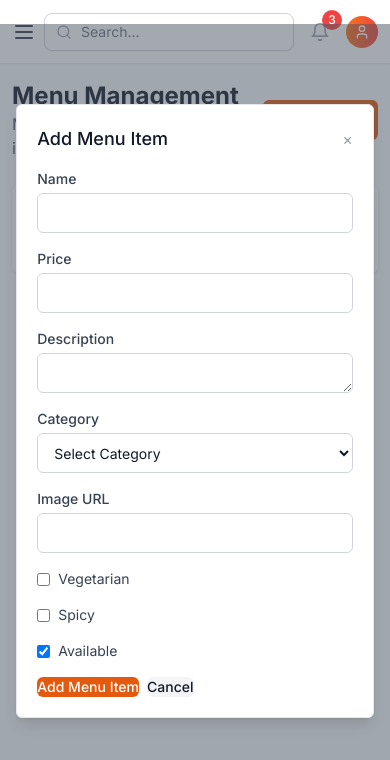
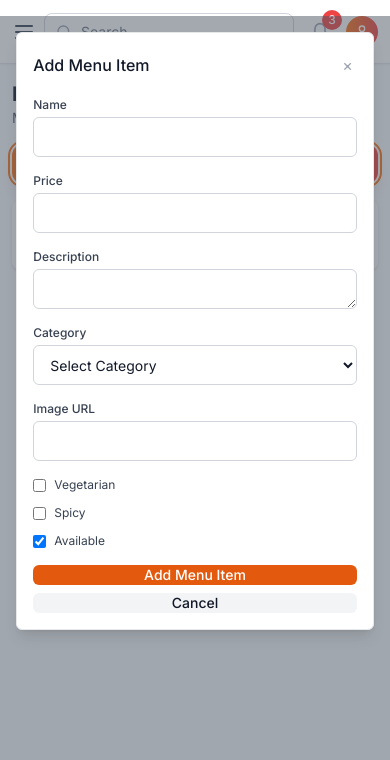
Before and after one commit to VARUN1128/al_taj_dashboard, a Next.js app: page /admin/menu in a window 390 px wide. Both pictures are taken after typing "Sample" into the empty fields and a click on the button "Add Menu Item". Shown: the top 760 px of the page. Built offline with nearby package versions, Linux system fonts and the light colour scheme.

Commit message:
optimised

```diff
--- a/app/admin/menu/page.tsx
+++ b/app/admin/menu/page.tsx
@@ -121,11 +121,11 @@ export default function MenuPage() {
   }
 
   return (
-    <div className="space-y-6">
-      <div className="flex justify-between items-center">
+    <div className="space-y-4 sm:space-y-6">
+      <div className="flex flex-col sm:flex-row justify-between items-start sm:items-center gap-4">
         <div>
-          <h1 className="text-2xl font-bold text-gray-900">Menu Management</h1>
-          <p className="text-gray-600">Manage your restaurant menu items</p>
+          <h1 className="text-xl sm:text-2xl font-bold text-gray-900">Menu Management</h1>
+          <p className="text-sm sm:text-base text-gray-600">Manage your restaurant menu items</p>
         </div>
         <button
           onClick={() => {
@@ -133,21 +133,21 @@ export default function MenuPage() {
             resetForm()
             setShowModal(true)
           }}
-          className="btn btn-primary"
+          className="w-full sm:w-auto inline-flex items-center justify-center px-4 sm:px-6 py-2.5 sm:py-3 bg-gradient-to-r from-orange-500 to-red-500 hover:from-orange-600 hover:to-red-600 text-white font-semibold rounded-xl shadow-lg hover:shadow-xl transform hover:scale-105 transition-all duration-200 border-0 focus:outline-none focus:ring-2 focus:ring-orange-500 focus:ring-offset-2 text-sm sm:text-base"
         >
-          <Plus className="h-4 w-4 mr-2" />
+          <Plus className="h-4 w-4 sm:h-5 sm:w-5 mr-2" />
           Add Menu Item
         </button>
       </div>
 
       {/* Search */}
-      <div className="bg-white shadow rounded-lg p-6">
+      <div className="bg-white shadow rounded-lg p-4 sm:p-6">
         <div className="relative">
           <Search className="absolute left-3 top-1/2 transform -translate-y-1/2 text-gray-400 h-4 w-4" />
           <input
             type="text"
             placeholder="Search menu items..."
-            className="pl-10 pr-4 py-2 w-full border border-gray-300 rounded-md focus:ring-2 focus:ring-primary-500 focus:border-primary-500"
+            className="pl-10 pr-4 py-2 w-full border border-gray-300 rounded-md focus:ring-2 focus:ring-primary-500 focus:border-primary-500 text-sm sm:text-base"
             value={searchTerm}
             onChange={(e) => setSearchTerm(e.target.value)}
           />
@@ -155,70 +155,70 @@ export default function MenuPage() {
       </div>
 
       {/* Menu Items Grid */}
-      <div className="grid grid-cols-1 md:grid-cols-2 lg:grid-cols-3 gap-6">
+      <div className="grid grid-cols-1 sm:grid-cols-2 lg:grid-cols-3 xl:grid-cols-4 gap-4 sm:gap-6">
         {filteredItems.map((item) => (
-          <div key={item.id} className="bg-white shadow rounded-lg overflow-hidden">
+          <div key={item.id} className="bg-white shadow rounded-lg overflow-hidden hover:shadow-lg transition-shadow">
             <div className="aspect-w-16 aspect-h-9 bg-gray-200">
               {item.image_url ? (
                 <img
                   src={item.image_url}
                   alt={item.name}
-                  className="w-full h-48 object-cover"
+                  className="w-full h-32 sm:h-40 lg:h-48 object-cover"
                 />
               ) : (
-                <div className="w-full h-48 bg-gray-200 flex items-center justify-center">
-                  <ImageIcon className="h-12 w-12 text-gray-400" />
+                <div className="w-full h-32 sm:h-40 lg:h-48 bg-gray-200 flex items-center justify-center">
+                  <ImageIcon className="h-8 w-8 sm:h-10 sm:w-10 lg:h-12 lg:w-12 text-gray-400" />
                 </div>
               )}
             </div>
-            <div className="p-4">
+            <div className="p-3 sm:p-4">
               <div className="flex justify-between items-start mb-2">
-                <h3 className="text-lg font-medium text-gray-900">{item.name}</h3>
-                <div className="flex gap-1">
+                <h3 className="text-sm sm:text-base lg:text-lg font-medium text-gray-900 line-clamp-1">{item.name}</h3>
+                <div className="flex gap-1 flex-shrink-0">
                   {item.is_vegetarian && (
-                    <span className="inline-flex items-center px-2 py-1 text-xs font-medium bg-green-100 text-green-800 rounded-full">
+                    <span className="inline-flex items-center px-1.5 sm:px-2 py-0.5 sm:py-1 text-xs font-medium bg-green-100 text-green-800 rounded-full">
                       Veg
                     </span>
                   )}
                   {item.is_spicy && (
-                    <span className="inline-flex items-center px-2 py-1 text-xs font-medium bg-red-100 text-red-800 rounded-full">
+                    <span className="inline-flex items-center px-1.5 sm:px-2 py-0.5 sm:py-1 text-xs font-medium bg-red-100 text-red-800 rounded-full">
                       Spicy
                     </span>
                   )}
                 </div>
               </div>
-              <p className="text-gray-600 text-sm mb-3">{item.description}</p>
-              <div className="flex justify-between items-center mb-3">
-                <span className="text-lg font-bold text-gray-900">
+              <p className="text-gray-600 text-xs sm:text-sm mb-2 sm:mb-3 line-clamp-2">{item.description}</p>
+              <div className="flex justify-between items-center mb-2 sm:mb-3">
+                <span className="text-sm sm:text-base lg:text-lg font-bold text-gray-900">
                   {formatCurrency(item.price)}
                 </span>
-                <span className="text-sm text-gray-500">
+                <span className="text-xs sm:text-sm text-gray-500">
                   {item.category?.name}
                 </span>
               </div>
               <div className="flex justify-between items-center">
-                <div className="flex items-center gap-2">
+                <div className="flex items-center gap-1 sm:gap-2">
                   {item.is_available ? (
-                    <Eye className="h-4 w-4 text-green-600" />
+                    <Eye className="h-3 w-3 sm:h-4 sm:w-4 text-green-600" />
                   ) : (
-                    <EyeOff className="h-4 w-4 text-gray-400" />
+                    <EyeOff className="h-3 w-3 sm:h-4 sm:w-4 text-gray-400" />
                   )}
-                  <span className={`text-sm ${item.is_available ? 'text-green-600' : 'text-gray-500'}`}>
+                  <span className={`text-xs sm:text-sm ${item.is_available ? 'text-green-600' : 'text-gray-500'}`}>
                     {item.is_available ? 'Available' : 'Unavailable'}
                   </span>
                 </div>
-                <div className="flex gap-2">
+                <div className="flex gap-1 sm:gap-2">
                   <button
                     onClick={() => handleEdit(item)}
-                    className="text-blue-600 hover:text-blue-900"
+                    className="text-blue-600 hover:text-blue-900 p-1"
                   >
-                    <Edit className="h-4 w-4" />
+                    <Edit className="h-3 w-3 sm:h-4 sm:w-4" />
                   </button>
                   <button
                     onClick={() => handleDelete(item.id)}
-                    className="text-red-600 hover:text-red-900"
+                    className="text-red-600 hover:text-red-900 p-1"
                   >
-                    <Trash2 className="h-4 w-4" />
+                    <Trash2 className="h-3 w-3 sm:h-4 sm:w-4" />
                   </button>
                 </div>
               </div>
@@ -230,42 +230,42 @@ export default function MenuPage() {
       {/* Add/Edit Modal */}
       {showModal && (
         <div className="fixed inset-0 bg-gray-600 bg-opacity-50 overflow-y-auto h-full w-full z-50">
-          <div className="relative top-20 mx-auto p-5 border w-11/12 md:w-3/4 lg:w-1/2 shadow-lg rounded-md bg-white">
+          <div className="relative top-4 sm:top-20 mx-auto p-4 sm:p-5 border w-11/12 md:w-3/4 lg:w-1/2 shadow-lg rounded-md bg-white">
             <div className="flex justify-between items-center mb-4">
-              <h3 className="text-lg font-medium text-gray-900">
+              <h3 className="text-base sm:text-lg font-medium text-gray-900">
                 {editingItem ? 'Edit Menu Item' : 'Add Menu Item'}
               </h3>
               <button
                 onClick={() => setShowModal(false)}
-                className="text-gray-400 hover:text-gray-600"
+                className="text-gray-400 hover:text-gray-600 p-1"
               >
                 ×
               </button>
             </div>
 
             <form onSubmit={handleSubmit} className="space-y-4">
-              <div className="grid grid-cols-1 md:grid-cols-2 gap-4">
+              <div className="grid grid-cols-1 sm:grid-cols-2 gap-4">
                 <div>
-                  <label className="block text-sm font-medium text-gray-700 mb-1">
+                  <label className="block text-xs sm:text-sm font-medium text-gray-700 mb-1">
                     Name
                   </label>
                   <input
                     type="text"
                     required
-                    className="input"
+                    className="input text-sm sm:text-base"
                     value={formData.name}
                     onChange={(e) => setFormData({ ...formData, name: e.target.value })}
                   />
                 </div>
                 <div>
-                  <label className="block text-sm font-medium text-gray-700 mb-1">
+                  <label className="block text-xs sm:text-sm font-medium text-gray-700 mb-1">
                     Price
                   </label>
                   <input
                     type="number"
                     step="0.01"
                     required
-                    className="input"
+                    className="input text-sm sm:text-base"
                     value={formData.price}
                     onChange={(e) => setFormData({ ...formData, price: e.target.value })}
                   />
@@ -273,25 +273,25 @@ export default function MenuPage() {
               </div>
 
               <div>
-                <label className="block text-sm font-medium text-gray-700 mb-1">
+                <label className="block text-xs sm:text-sm font-medium text-gray-700 mb-1">
                   Description
                 </label>
                 <textarea
                   required
                   rows={3}
-                  className="input"
+                  className="input text-sm sm:text-base"
                   value={formData.description}
                   onChange={(e) => setFormData({ ...formData, description: e.target.value })}
                 />
               </div>
 
               <div>
-                <label className="block text-sm font-medium text-gray-700 mb-1">
+                <label className="block text-xs sm:text-sm font-medium text-gray-700 mb-1">
                   Category
                 </label>
                 <select
                   required
-                  className="input"
+                  className="input text-sm sm:text-base"
                   value={formData.category_id}
                   onChange={(e) => setFormData({ ...formData, category_id: e.target.value })}
                 >
@@ -305,18 +305,18 @@ export default function MenuPage() {
               </div>
 
               <div>
-                <label className="block text-sm font-medium text-gray-700 mb-1">
+                <label className="block text-xs sm:text-sm font-medium text-gray-700 mb-1">
                   Image URL
                 </label>
                 <input
                   type="url"
-                  className="input"
+                  className="input text-sm sm:text-base"
                   value={formData.image_url}
                   onChange={(e) => setFormData({ ...formData, image_url: e.target.value })}
                 />
               </div>
 
-              <div className="grid grid-cols-1 md:grid-cols-3 gap-4">
+              <div className="grid grid-cols-1 sm:grid-cols-2 lg:grid-cols-3 gap-3 sm:gap-4">
                 <label className="flex items-center">
                   <input
                     type="checkbox"
@@ -324,7 +324,7 @@ export default function MenuPage() {
                     checked={formData.is_vegetarian}
                     onChange={(e) => setFormData({ ...formData, is_vegetarian: e.target.checked })}
                   />
-                  <span className="ml-2 text-sm text-gray-700">Vegetarian</span>
+                  <span className="ml-2 text-xs sm:text-sm text-gray-700">Vegetarian</span>
                 </label>
                 <label className="flex items-center">
                   <input
@@ -333,7 +333,7 @@ export default function MenuPage() {
                     checked={formData.is_spicy}
                     onChange={(e) => setFormData({ ...formData, is_spicy: e.target.checked })}
                   />
-                  <span className="ml-2 text-sm text-gray-700">Spicy</span>
+                  <span className="ml-2 text-xs sm:text-sm text-gray-700">Spicy</span>
                 </label>
                 <label className="flex items-center">
                   <input
@@ -342,18 +342,18 @@ export default function MenuPage() {
                     checked={formData.is_available}
                     onChange={(e) => setFormData({ ...formData, is_available: e.target.checked })}
                   />
-                  <span className="ml-2 text-sm text-gray-700">Available</span>
+                  <span className="ml-2 text-xs sm:text-sm text-gray-700">Available</span>
                 </label>
               </div>
 
-              <div className="flex gap-2">
-                <button type="submit" className="btn btn-primary">
+              <div className="flex flex-col sm:flex-row gap-2">
+                <button type="submit" className="btn btn-primary text-sm sm:text-base">
                   {editingItem ? 'Update' : 'Add'} Menu Item
                 </button>
                 <button
                   type="button"
                   onClick={() => setShowModal(false)}
-                  className="btn btn-secondary"
+                  className="btn btn-secondary text-sm sm:text-base"
                 >
                   Cancel
                 </button>
```
